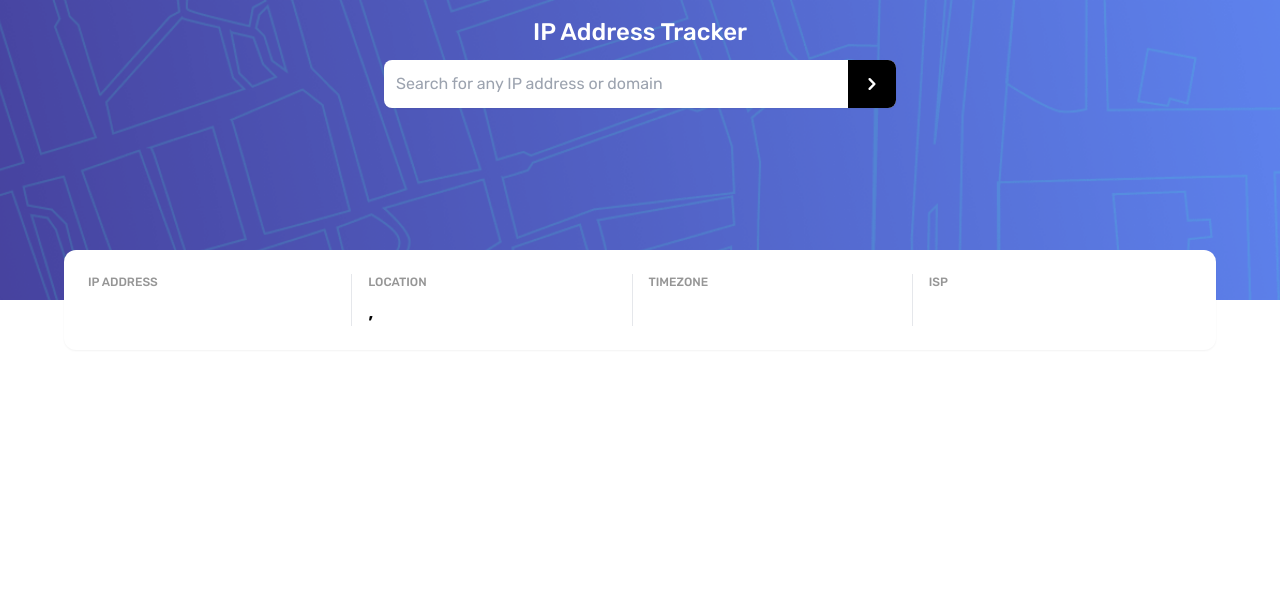
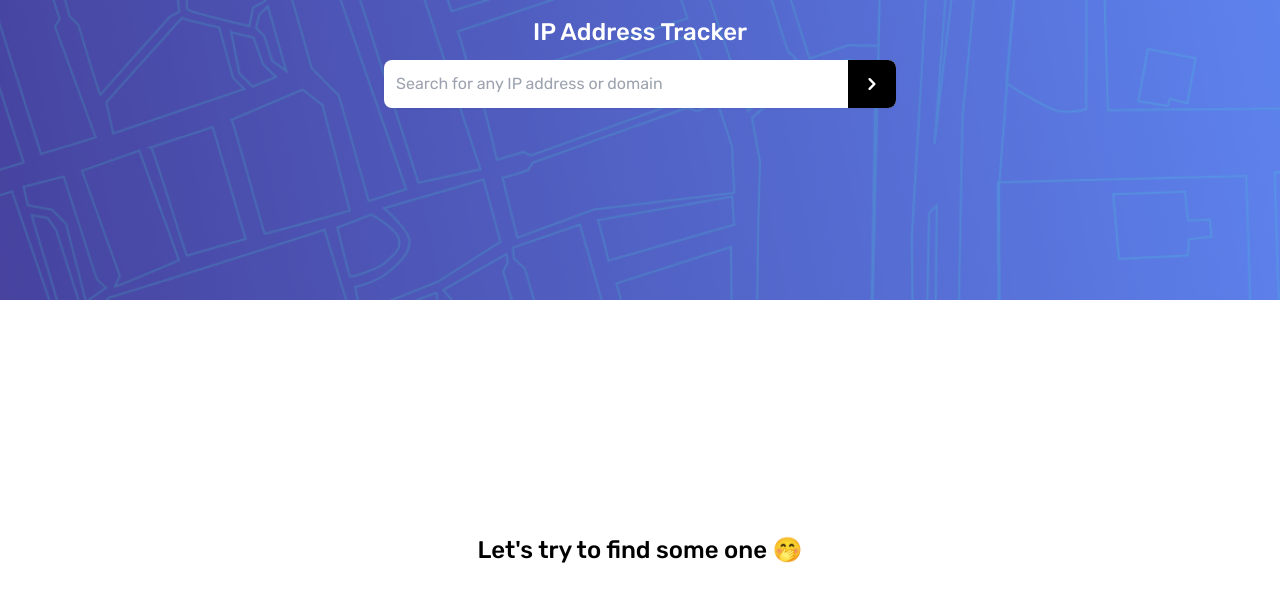
Before and after one commit to DomZem/ip-address-tracker-app, a React (Vite) app: page / in a window 1280 px wide. Shown: the top 602 px of the page. Built offline with nearby package versions, Linux system fonts and the light colour scheme.

Commit message:
Complete primary version of app

```diff
--- a/src/App.tsx
+++ b/src/App.tsx
@@ -1,51 +1,27 @@
-import { HiChevronRight } from 'react-icons/hi';
-import { MapContainer, Marker, TileLayer } from 'react-leaflet';
+import IpAddressDataList from './components/oragnisms/IpAddressDataList/IpAddressDataList';
+import IpAddressForm from './components/oragnisms/IpAddressForm/IpAddressForm';
+import Map from './components/oragnisms/Map/Map';
 import { useAddress } from './hooks/useAddress';
+
 const App = () => {
-	const { addressData, onHandleSubmit } = useAddress();
+	const { addressData, onHandleSubmit, isError } = useAddress();
 
 	return (
 		<main className='h-screen flex flex-col'>
 			<section className='h-[300px] bg-hero-pattern-mobile md:bg-hero-pattern-desktop bg-no-repeat bg-cover bg-center p-4 flex flex-col gap-y-3 items-center relative'>
 				<h1 className='text-white font-medium text-2xl'>IP Address Tracker</h1>
 
-				<form className='bg-white shadow-sm flex w-full justify-between max-w-lg rounded-lg' onSubmit={onHandleSubmit}>
-					<input className='outline-none flex-1 m-3' type='text' id='ipAddress' name='idAddress' placeholder='Search for any IP address or domain' />
-					<button type='submit' className='bg-black flex items-center justify-center p-3 rounded-r-lg'>
-						<HiChevronRight className='text-white text-2xl' />
-					</button>
-				</form>
+				<IpAddressForm onHandleSubmit={onHandleSubmit} />
+				{addressData ? <IpAddressDataList ipAddressData={addressData} /> : null}
+			</section>
 
-				<ul className='bg-white shadow-sm w-[94%] rounded-xl p-4 md:p-6 md:flex-row flex justify-between max-w-6xl flex-col absolute bottom-0 translate-y-1/2 z-20 gap-4'>
-					<li className='text-center md:text-left md:border-r flex-1'>
-						<h3 className='uppercase text-slightGray font-medium text-xs'>ip address</h3>
-						<p className='text-xl font-medium mt-2'>{addressData?.ipAddress}</p>
-					</li>
-
-					<li className='text-center md:text-left md:border-r flex-1'>
-						<h3 className='uppercase text-slightGray font-medium text-xs'>location</h3>
-						<p className='text-xl font-medium mt-2'>
-							{addressData?.city}, {addressData?.regionName} {addressData?.zip}
-						</p>
-					</li>
-
-					<li className='text-center md:text-left md:border-r flex-1'>
-						<h3 className='uppercase text-slightGray font-medium text-xs'>timezone</h3>
-						<p className='text-xl font-medium mt-2'>{addressData?.timezone}</p>
-					</li>
-
-					<li className='text-center md:text-left flex-1'>
-						<h3 className='uppercase text-slightGray font-medium text-xs'>isp</h3>
-						<p className='text-xl font-medium mt-2'>{addressData?.isp}</p>
-					</li>
-				</ul>
+			<section className='flex-1 flex justify-center items-center'>
+				{addressData ? (
+					<Map coordinates={addressData.coordinates} />
+				) : (
+					<p className='font-medium text-2xl text-center'>{isError ? 'Sorry, something went wrong 😳 Try again!' : `Let's try to find some one 🤭`}</p>
+				)}
 			</section>
-			{addressData && (
-				<MapContainer className='flex-1 bg-transparent z-0' center={[addressData.position.x, addressData.position.y]} zoom={13} scrollWheelZoom={false}>
-					<TileLayer url='https://{s}.tile.openstreetmap.org/{z}/{x}/{y}.png' />
-					<Marker position={[addressData.position.x, addressData.position.y]} />
-				</MapContainer>
-			)}
 		</main>
 	);
 };
--- /dev/null
+++ b/src/components/atoms/IpAddressDataListItem.tsx
@@ -0,0 +1,16 @@
+import { FC } from 'react';
+
+type IpAddressDataListItemProps = {
+	title: string;
+	value: string | number;
+	isNotLast: boolean;
+};
+
+const IpAddressDataListItem: FC<IpAddressDataListItemProps> = ({ title, value, isNotLast }) => (
+	<li className={`text-center md:text-left ${isNotLast && 'md:border-r'} flex-1`}>
+		<h3 className='uppercase text-slightGray font-medium text-xs'>{title}</h3>
+		<p className='text-xl font-medium mt-2'>{value}</p>
+	</li>
+);
+
+export default IpAddressDataListItem;
--- /dev/null
+++ b/src/components/oragnisms/IpAddressDataList/IpAddressDataList.tsx
@@ -0,0 +1,38 @@
+import { FC } from 'react';
+import { addressDataType } from '../../../types/addressData';
+import IpAddressDataListItem from '../../atoms/IpAddressDataListItem';
+
+type IpAddressDataListProps = {
+	ipAddressData: addressDataType;
+};
+
+const IpAddressDataList: FC<IpAddressDataListProps> = ({ ipAddressData }) => {
+	const addressData = [
+		{
+			title: 'ip address',
+			value: ipAddressData.ipAddress,
+		},
+		{
+			title: 'location',
+			value: `${ipAddressData.city}, ${ipAddressData.regionName} ${ipAddressData.zip}`,
+		},
+		{
+			title: 'timezone',
+			value: ipAddressData.timezone,
+		},
+		{
+			title: 'isp',
+			value: ipAddressData.isp,
+		},
+	];
+
+	return (
+		<ul className={`bg-white shadow-sm duration-300 w-[94%] rounded-xl p-4 md:p-6 md:flex-row flex justify-between max-w-6xl flex-col absolute bottom-0 translate-y-1/2 z-20 gap-4`}>
+			{addressData.map((item, index) => (
+				<IpAddressDataListItem title={item.title} value={item.value} isNotLast={index + 1 !== addressData.length} />
+			))}
+		</ul>
+	);
+};
+
+export default IpAddressDataList;
--- /dev/null
+++ b/src/components/oragnisms/IpAddressForm/IpAddressForm.tsx
@@ -0,0 +1,17 @@
+import { FC } from 'react';
+import { HiChevronRight } from 'react-icons/hi';
+
+type IpAddressFormProps = {
+	onHandleSubmit: (e: React.FormEvent<HTMLFormElement>) => void;
+};
+
+const IpAddressForm: FC<IpAddressFormProps> = ({ onHandleSubmit }) => (
+	<form className='bg-white shadow-sm flex w-full justify-between max-w-lg rounded-lg' onSubmit={onHandleSubmit}>
+		<input className='outline-none flex-1 m-3' type='text' id='ipAddress' name='idAddress' placeholder='Search for any IP address or domain' />
+		<button type='submit' className='bg-black duration-200 hover:bg-darkGray flex items-center justify-center p-3 rounded-r-lg'>
+			<HiChevronRight className='text-white text-2xl' />
+		</button>
+	</form>
+);
+
+export default IpAddressForm;
--- /dev/null
+++ b/src/components/oragnisms/Map/Map.tsx
@@ -0,0 +1,19 @@
+import { FC } from 'react';
+import { MapContainer, Marker, TileLayer } from 'react-leaflet';
+
+type MapProps = {
+	coordinates: {
+		x: number;
+		y: number;
+	};
+};
+
+const Map: FC<MapProps> = ({ coordinates }) => {
+	return (
+		<MapContainer className='z-0 h-full flex-1' center={{ lat: coordinates.x, lng: coordinates.y }} zoom={20} scrollWheelZoom={false}>
+			<TileLayer url='https://{s}.tile.openstreetmap.org/{z}/{x}/{y}.png' />
+			<Marker position={{ lat: coordinates.x, lng: coordinates.y }} />
+		</MapContainer>
+	);
+};
+export default Map;
--- a/src/hooks/useAddress.ts
+++ b/src/hooks/useAddress.ts
@@ -1,21 +1,10 @@
 import { useState } from 'react';
 import { API_URL } from '../api';
-
-type addressDataType = {
-	ipAddress: string;
-	regionName: string;
-	city: string;
-	zip: string;
-	timezone: string;
-	isp: string;
-	position: {
-		x: number;
-		y: number;
-	};
-};
+import { addressDataType } from '../types/addressData';
 
 export const useAddress = () => {
 	const [addressData, setAddressData] = useState<addressDataType | null>(null);
+	const [isError, setIsError] = useState(false);
 
 	const onHandleSubmit = (e: React.FormEvent<HTMLFormElement>) => {
 		e.preventDefault();
@@ -24,7 +13,12 @@ export const useAddress = () => {
 
 		fetch(`${API_URL}/${ipAddress}`)
 			.then((req) => req.json())
-			.then((data) =>
+			.then((data) => {
+				if (data.status === 'fail') {
+					setIsError(true);
+					setAddressData(null);
+					return;
+				} else {
 					setAddressData({
 						ipAddress: data.query,
 						regionName: data.regionName,
@@ -32,17 +26,19 @@ export const useAddress = () => {
 						zip: data.zip,
 						timezone: data.timezone,
 						isp: data.isp,
-					position: {
+						coordinates: {
 							x: data.lat,
 							y: data.lon,
 						},
+					});
+				}
 			})
-			);
-		console.log(addressData);
+			.catch((e) => setIsError(true));
 	};
 
 	return {
 		addressData,
 		onHandleSubmit,
+		isError,
 	};
 };
--- a/src/index.css
+++ b/src/index.css
@@ -7,4 +7,17 @@
 		font-family: 'Rubik', sans-serif;
 		box-sizing: inherit;
 	}
+
+	/* Disable blue background-colors after autocomplete input */
+	input:-webkit-autofill,
+	input:-webkit-autofill:hover,
+	input:-webkit-autofill:focus,
+	textarea:-webkit-autofill,
+	textarea:-webkit-autofill:hover,
+	textarea:-webkit-autofill:focus,
+	select:-webkit-autofill,
+	select:-webkit-autofill:hover,
+	select:-webkit-autofill:focus {
+		-webkit-box-shadow: 0 0 0px 1000px #ffffff inset !important;
+	}
 }
--- /dev/null
+++ b/src/types/addressData.ts
@@ -0,0 +1,12 @@
+export type addressDataType = {
+	ipAddress: string;
+	regionName: string;
+	city: string;
+	zip: string;
+	timezone: string;
+	isp: string;
+	coordinates: {
+		x: number;
+		y: number;
+	};
+};
```
Lines whose indentation alone changed are shown as unchanged.
